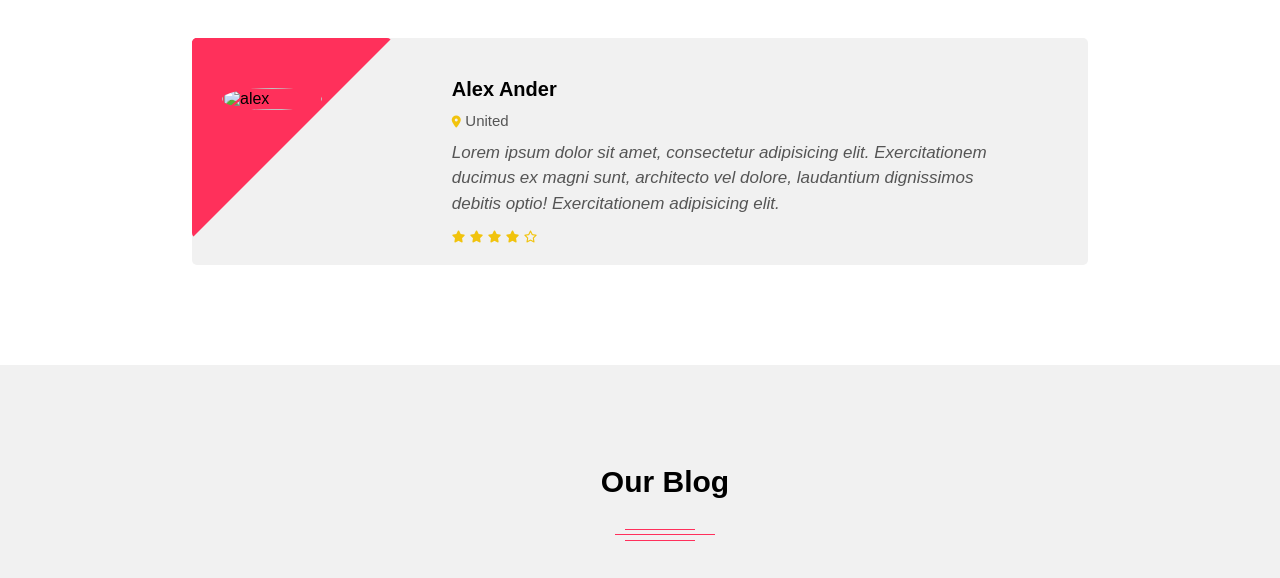
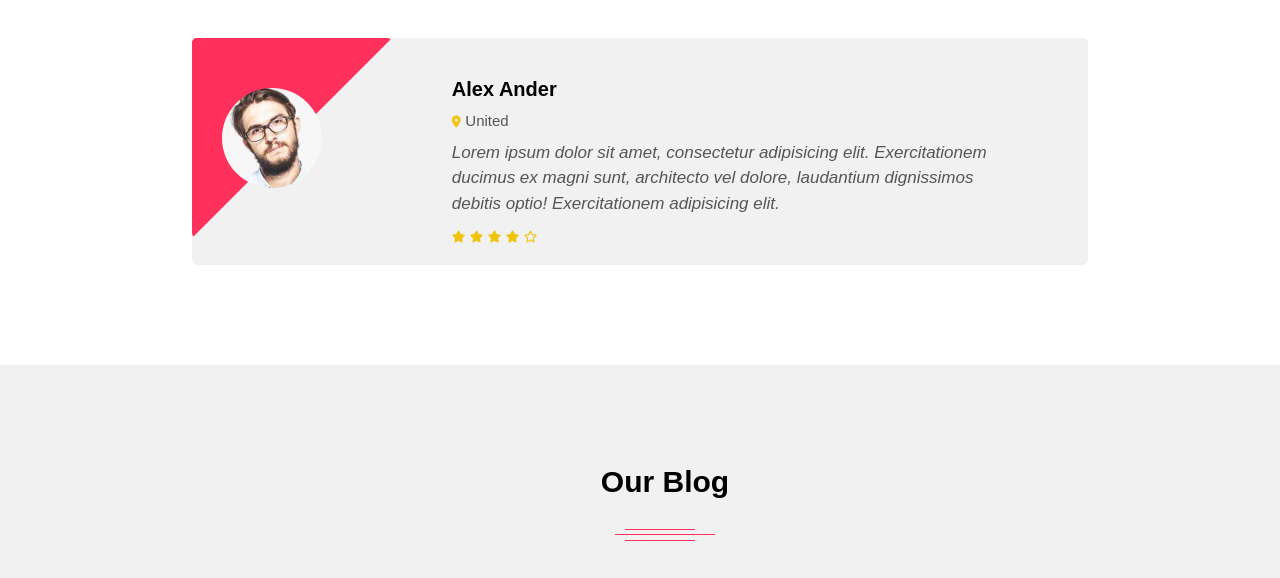
Before and after one commit to MohamedSalama26/Foki_r, a plain HTML site: page index.html in a window 1280 px wide. Shown: the part 3320-3898 px from the top of the page. Drawn offline with Linux system fonts and the light colour scheme; the site is published under a folder, as on GitHub Pages, so addresses that start at the root find nothing.

Commit message:
Add updated images

```diff
--- a/index.html
+++ b/index.html
@@ -269,7 +269,7 @@
             </div>
             <div class="img-alex">
                 <div class="alex-ground">
-                    <img src="/image/3-1.jpg" alt="alex">
+                    <img src="image/3-1.jpg" alt="alex">
                 </div>
             </div>
             <div class="clear-fix"></div>
```
